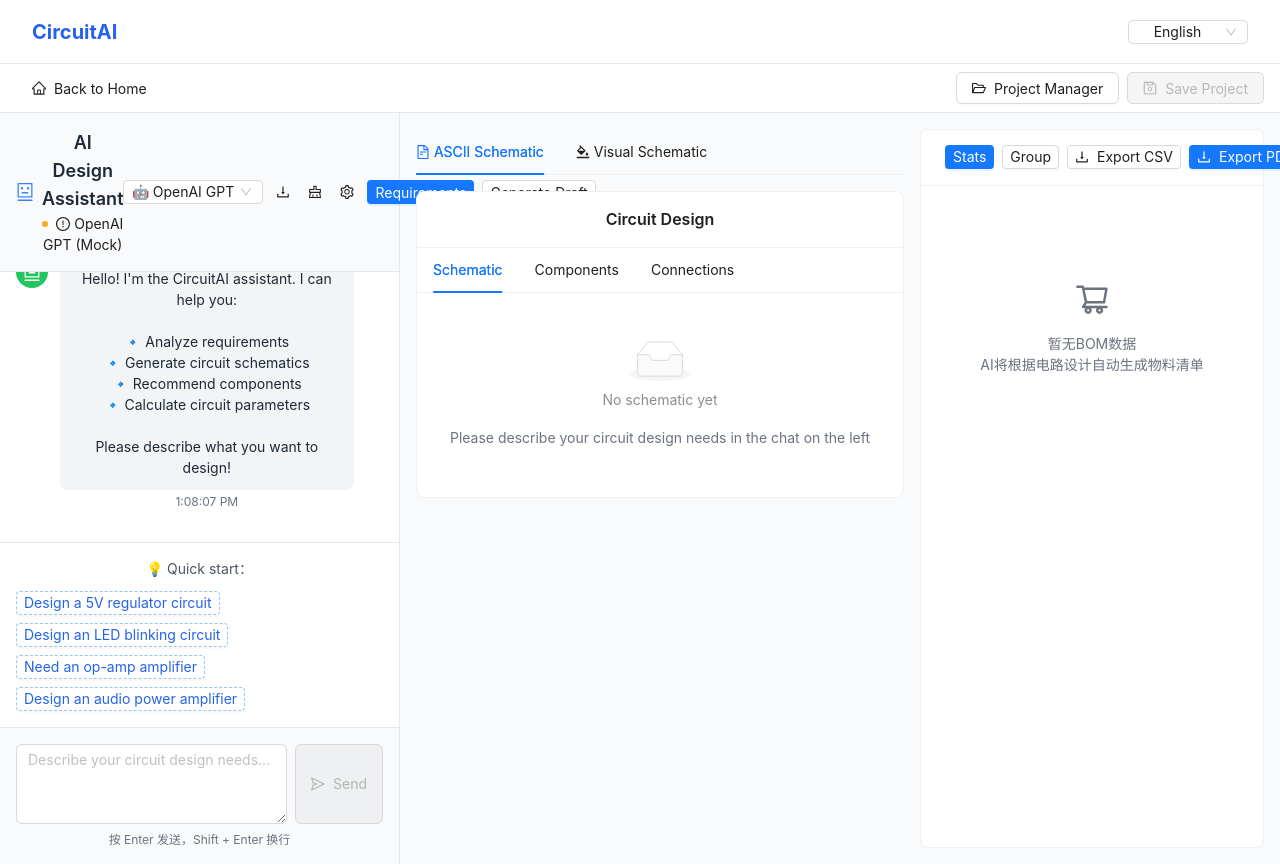
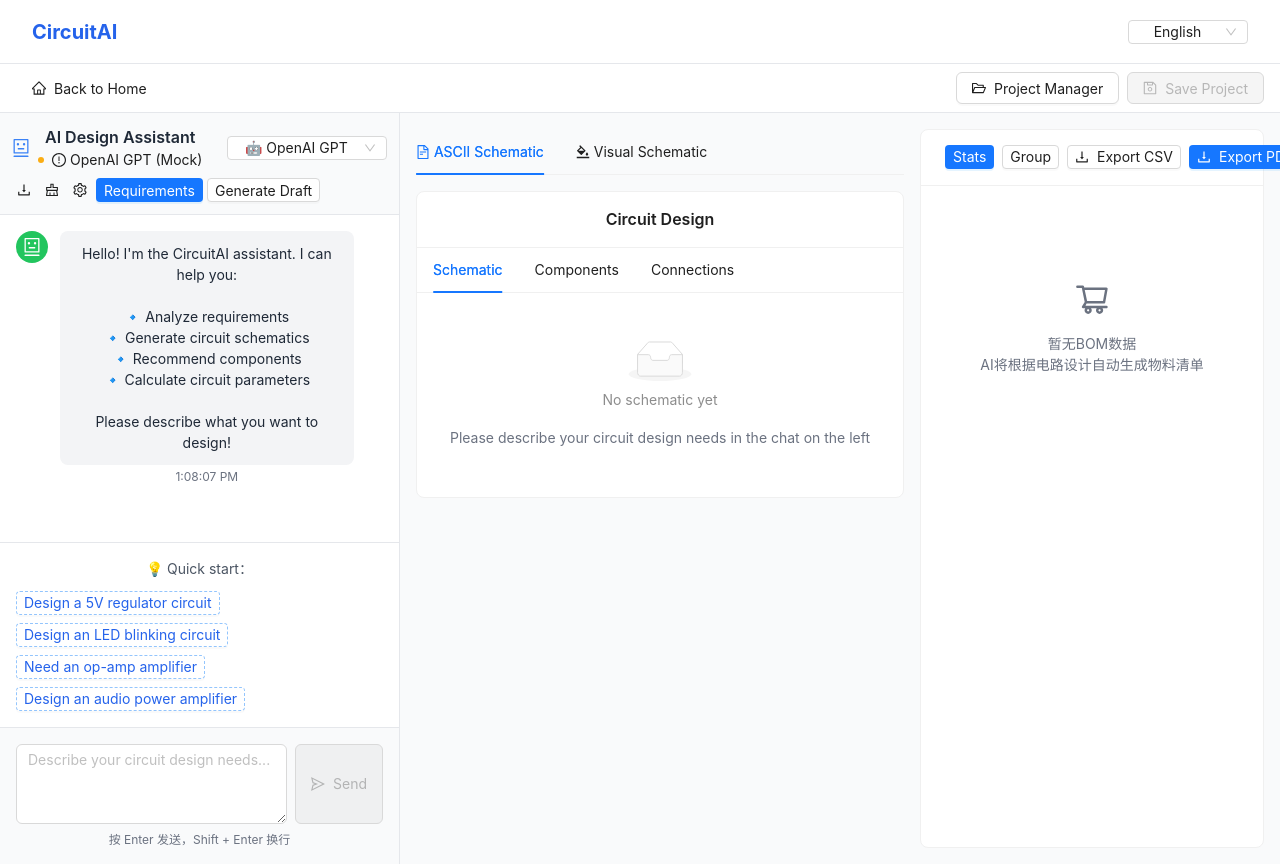
Before and after one commit to peyoba/CircuitAI, a React (Vite) app in the folder frontend/: page /design in a window 1280 px wide. Shown: the top 864 px of the page. Built offline with nearby package versions, Linux system fonts and the light colour scheme; the HTML template or start-up script is replaced by a standard one.

Commit message:
feat(ui): refactor ChatPanel header layout for narrow sidebar

```diff
--- a/frontend/src/components/ai/ChatPanel.tsx
+++ b/frontend/src/components/ai/ChatPanel.tsx
@@ -522,24 +522,25 @@ const ChatPanel = ({
 
   return (
     <div className="flex flex-col h-full bg-white">
-      {/* 头部 */}
-      <div className="flex items-center justify-between p-4 border-b bg-gray-50">
-        <div className="flex items-center gap-2">
-          <RobotOutlined className="text-blue-500 text-lg" />
-          <div>
-            <h3 className="text-lg font-semibold text-gray-800">{t('ai_assistant')}</h3>
+      {/* 头部（两行布局，避免窄侧栏拥挤换行） */}
+      <div className="p-3 border-b bg-gray-50">
+        <div className="flex items-center justify-between gap-2">
+          <div className="flex items-center gap-2 min-w-0">
+            <RobotOutlined className="text-blue-500 text-lg flex-shrink-0" />
+            <div className="min-w-0">
+              <h3 className="text-base font-semibold text-gray-800 truncate">{t('ai_assistant')}</h3>
               <StatusIndicator
                 model={availableProviders.find(p => p.value === selectedProvider)?.label || selectedProvider}
                 isConfigured={apiConfigured}
               />
             </div>
           </div>
-        <div className="flex items-center gap-2">
+          <div className="flex items-center">
             <Select
               value={selectedProvider}
               onChange={setSelectedProvider}
               size="small"
-            style={{ width: 140 }}
+              style={{ minWidth: 160 }}
             >
               {availableProviders.map(provider => (
                 <Option key={provider.value} value={provider.value}>
@@ -547,6 +548,9 @@ const ChatPanel = ({
                 </Option>
               ))}
             </Select>
+          </div>
+        </div>
+        <div className="mt-2 flex flex-wrap items-center gap-1">
           <Button icon={<DownloadOutlined />} onClick={exportChat} size="small" type="text" title={t('export_chat')} />
           <Button
             icon={<ClearOutlined />}
```
Lines whose indentation alone changed are shown as unchanged.
